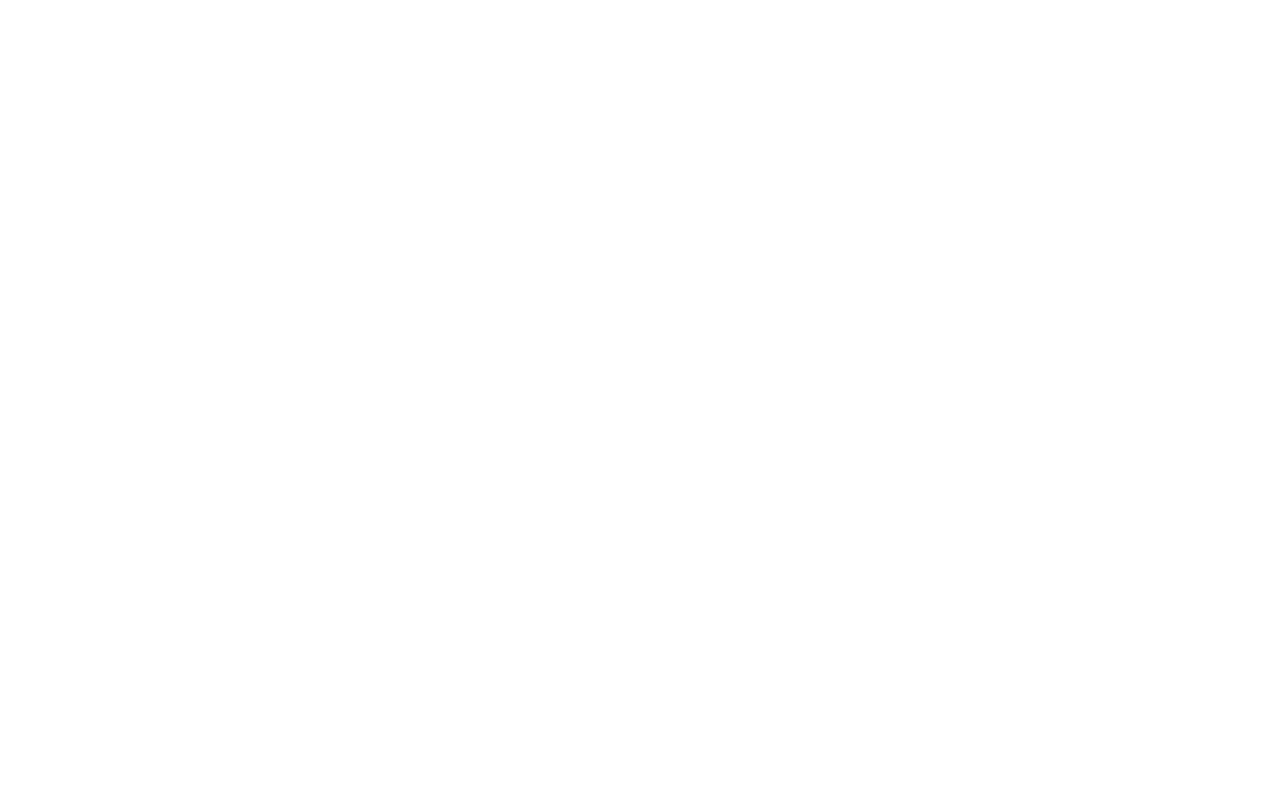
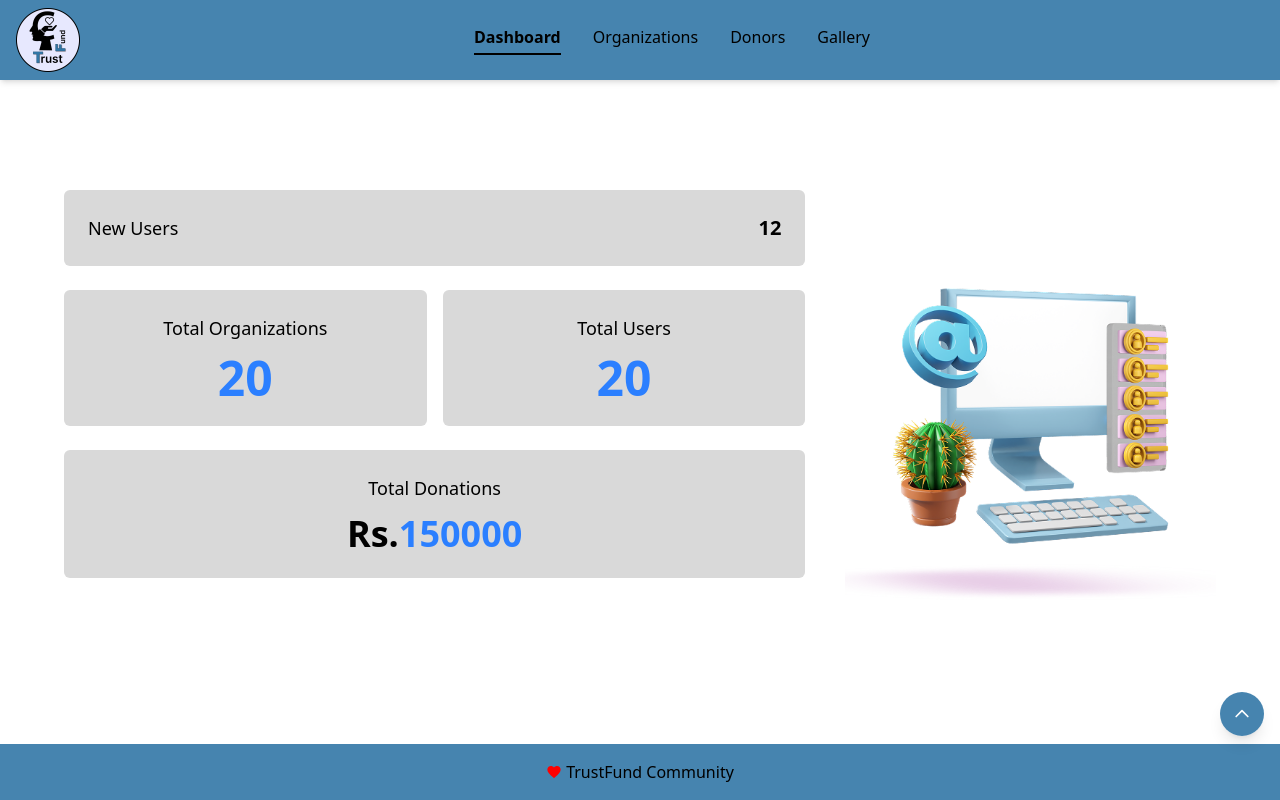
Before and after one commit to binathlaknaka/TrustFund-Frontend, a React (Vite) app: page /admin/dashboard in a window 1280 px wide. Before the commit this address had no page. Built offline with nearby package versions, Linux system fonts and the light colour scheme.

Commit message:
Admin Dashboard Initial

```diff
--- a/dev-dist/sw.js
+++ b/dev-dist/sw.js
@@ -82,7 +82,7 @@
     "revision": "3ca0b8505b4bec776b69afdba2768812"
   }, {
     "url": "index.html",
-    "revision": "0.d6ujc6a5q7"
+    "revision": "0.ti5n72j19r"
   }], {});
   workbox.cleanupOutdatedCaches();
   workbox.registerRoute(new workbox.NavigationRoute(workbox.createHandlerBoundToURL("index.html"), {
--- a/src/App.jsx
+++ b/src/App.jsx
@@ -14,6 +14,8 @@
 import { DonationProvider } from './context/DonationContext';
 import ProfilePage from './pages/ProfilePage';
 import ChatPage from './pages/ChatPage';
+
+import AdminDashboard from './pages/admin/Dashboard';
 
 function Layout() {
   return (
@@ -36,6 +38,7 @@
         <Router>
           <Routes>
             <Route element={<Layout />}>
+              {/* Regular user routes */}
               <Route path="/" element={<Home />} />
               <Route path="/gallery" element={<GalleryView />} />
               <Route path="/about" element={<AboutUs />} />
@@ -48,6 +51,9 @@
               <Route path="/category/:id/donate/:orgId" element={<DonationPage />} />
               <Route path="/profile" element={<ProfilePage />} />
               <Route path="/chat" element={<ChatPage />} />
+
+              {/* Admin routes */}
+              <Route path="/admin/dashboard" element={<AdminDashboard />} />
             </Route>
           </Routes>
         </Router>
--- a/src/components/NavBar.jsx
+++ b/src/components/NavBar.jsx
@@ -9,21 +9,84 @@
   const location = useLocation();
   const navigate = useNavigate();
 
+  // Determine which navigation menu to show based on the current path
+  const getNavType = () => {
+    const path = location.pathname;
+    if (path.startsWith('/admin')) {
+      return 'admin';
+    } else if (path.startsWith('/org')) {
+      return 'organization';
+    }
+    return 'regular';
+  };
+
+  const navType = getNavType();
+
   useEffect(() => {
     const path = location.pathname;
-    const currentPage = path === '/' ? 'home' : path.substring(1);
+    // Extract the current page from the path
+    let currentPage;
+
+    if (path === '/') {
+      currentPage = 'home';
+    } else if (path === '/admin' || path === '/admin/') {
+      currentPage = 'dashboard';
+    } else if (path.startsWith('/admin/')) {
+      currentPage = path.substring(7); // Remove '/admin/'
+    } else if (path === '/org' || path === '/org/') {
+      currentPage = 'donations';
+    } else if (path.startsWith('/org/')) {
+      currentPage = path.substring(5); // Remove '/org/'
+    } else {
+      currentPage = path.substring(1); // Remove leading '/'
+    }
+
     setActivePage(currentPage);
   }, [location]);
 
+  // Get appropriate navigation links based on user type
+  const getNavLinks = () => {
+    switch (navType) {
+      case 'admin':
+        return [
+          { name: 'dashboard', path: '/admin/dashboard', label: 'Dashboard' },
+          { name: 'organizations', path: '/admin/organizations', label: 'Organizations' },
+          { name: 'donors', path: '/admin/donors', label: 'Donors' },
+          { name: 'gallery', path: '/admin/gallery', label: 'Gallery' }
+        ];
+      case 'organization':
+        return [
+          { name: 'donations', path: '/org/donations', label: 'Donations' },
+          { name: 'chats', path: '/org/chats', label: 'Chats' },
+          { name: 'post', path: '/org/post', label: 'Post' }
+        ];
+      default:
+        return [
+          { name: 'home', path: '/', label: 'Home' },
+          { name: 'category', path: '/category', label: 'Category' },
+          { name: 'gallery', path: '/gallery', label: 'Gallery' },
+          { name: 'about', path: '/about', label: 'About' },
+          { name: 'feedback', path: '/feedback', label: 'Feedback' }
+        ];
+    }
+  };
+
+  const navLinks = getNavLinks();
+
   const handleNavClick = (page) => {
     setActivePage(page);
+    setIsMenuOpen(false);
   };
 
   const handleSignupClick = () => {
     navigate('/signup');
+    setIsMenuOpen(false);
   };
 
   const isActive = (page) => activePage === page;
+
+  // Show account button only for regular users
+  const showAccountButton = navType === 'regular';
 
   return (
     <nav style={{ backgroundColor: '#3276A6E5' }} className="shadow-md">
@@ -36,44 +99,37 @@
           />
         </div>
 
+        {/* Desktop Navigation Menu */}
+        {navType === 'regular' ? (
           <div className="hidden md:flex space-x-8 text-black font-medium">
+            {navLinks.map((link) => (
               <a
-            href="/"
-            onClick={() => handleNavClick('home')}
-            className={`hover:text-gray-200 transition-colors ${isActive('home') ? 'font-bold text-black border-b-2 border-black pb-1' : ''}`}
+                key={link.name}
+                href={link.path}
+                onClick={() => handleNavClick(link.name)}
+                className={`hover:text-gray-200 transition-colors ${isActive(link.name) ? 'font-bold text-black border-b-2 border-black pb-1' : ''}`}
               >
-            Home
+                {link.label}
               </a>
+            ))}
+          </div>
+        ) : (
+          <div className="hidden md:flex space-x-8 text-black font-medium mx-auto">
+            {navLinks.map((link) => (
               <a
-            href="/category"
-            onClick={() => handleNavClick('category')}
-            className={`hover:text-gray-200 transition-colors ${isActive('category') ? 'font-bold text-black border-b-2 border-black pb-1' : ''}`}
+                key={link.name}
+                href={link.path}
+                onClick={() => handleNavClick(link.name)}
+                className={`hover:text-gray-200 transition-colors ${isActive(link.name) ? 'font-bold text-black border-b-2 border-black pb-1' : ''}`}
               >
-            Category
+                {link.label}
               </a>
-          <a
-            href="/gallery"
-            onClick={() => handleNavClick('gallery')}
-            className={`hover:text-gray-200 transition-colors ${isActive('gallery') ? 'font-bold text-black border-b-2 border-black pb-1' : ''}`}
-          >
-            Gallery
-          </a>
-          <a
-            href="/about"
-            onClick={() => handleNavClick('about')}
-            className={`hover:text-gray-200 transition-colors ${isActive('about') ? 'font-bold text-black border-b-2 border-black pb-1' : ''}`}
-          >
-            About
-          </a>
-          <a
-            href="/feedback"
-            onClick={() => handleNavClick('feedback')}
-            className={`hover:text-gray-200 transition-colors ${isActive('feedback') ? 'font-bold text-black border-b-2 border-black pb-1' : ''}`}
-          >
-            Feedback
-          </a>
+            ))}
           </div>
+        )}
 
+        {/* Create Account Button (only for regular users) */}
+        {showAccountButton && (
           <div className="hidden md:block">
             <button
               onClick={handleSignupClick}
@@ -82,7 +138,12 @@
               create account
             </button>
           </div>
+        )}
 
+        {/* Empty div for admin/org navbar to maintain spacing */}
+        {navType !== 'regular' && <div className="hidden md:block"></div>}
+
+        {/* Mobile Menu Button */}
         <div className="md:hidden">
           <button
             onClick={() => setIsMenuOpen(!isMenuOpen)}
@@ -93,50 +154,30 @@
         </div>
       </div>
 
+      {/* Mobile Navigation Menu */}
       {isMenuOpen && (
         <div className="md:hidden bg-blue-500 pt-2 pb-4 absolute w-full z-10">
-          <div className="flex flex-col space-y-3 px-4 text-white">
+          <div className={`flex flex-col space-y-3 px-4 text-white ${navType !== 'regular' ? 'items-center' : ''}`}>
+            {navLinks.map((link) => (
               <a
-              href="/"
-              onClick={() => handleNavClick('home')}
-              className={`py-2 hover:bg-blue-600 px-2 rounded ${isActive('home') ? 'font-bold text-black bg-blue-300 border-b-2 border-black' : ''}`}
+                key={link.name}
+                href={link.path}
+                onClick={() => handleNavClick(link.name)}
+                className={`py-2 hover:bg-blue-600 px-2 rounded ${isActive(link.name) ? 'font-bold text-black bg-blue-300 border-b-2 border-black' : ''}`}
               >
-              Home
+                {link.label}
               </a>
-            <a
-              href="/category"
-              onClick={() => handleNavClick('category')}
-              className={`py-2 hover:bg-blue-600 px-2 rounded ${isActive('category') ? 'font-bold text-black bg-blue-300 border-b-2 border-black' : ''}`}
-            >
-              Category
-            </a>
-            <a
-              href="/gallery"
-              onClick={() => handleNavClick('gallery')}
-              className={`py-2 hover:bg-blue-600 px-2 rounded ${isActive('gallery') ? 'font-bold text-black bg-blue-300 border-b-2 border-black' : ''}`}
-            >
-              Gallery
-            </a>
-            <a
-              href="/about"
-              onClick={() => handleNavClick('about')}
-              className={`py-2 hover:bg-blue-600 px-2 rounded ${isActive('about') ? 'font-bold text-black bg-blue-300 border-b-2 border-black' : ''}`}
-            >
-              About
-            </a>
-            <a
-              href="/feedback"
-              onClick={() => handleNavClick('feedback')}
-              className={`py-2 hover:bg-blue-600 px-2 rounded ${isActive('feedback') ? 'font-bold text-black bg-blue-300 border-b-2 border-black' : ''}`}
-            >
-              Feedback
-            </a>
+            ))}
+
+            {/* Mobile Create Account Button (only for regular users) */}
+            {showAccountButton && (
               <button
                 onClick={handleSignupClick}
                 className="bg-white text-black font-medium py-2 px-6 rounded-full hover:bg-gray-100 self-start"
               >
                 create account
               </button>
+            )}
           </div>
         </div>
       )}
--- /dev/null
+++ b/src/pages/admin/Dashboard.jsx
@@ -0,0 +1,55 @@
+import React from 'react';
+import AdminDashboardImage from '../../assets/admin-dashboard.png';
+
+const AdminDashboard = () => {
+  return (
+    <div className="container mx-auto px-4 text-black flex justify-center items-center min-h-[calc(100vh-8rem)]">
+      {/* Main Dashboard Container */}
+      <div className="flex flex-col md:flex-row gap-10 w-full max-w-6xl mx-auto">
+        {/* Left Section: Statistics */}
+        <div className="w-full md:w-2/3 space-y-6">
+          {/* New Users Card */}
+          <div className="bg-[#D9D9D9] rounded-md p-6 flex justify-between items-center">
+            <h3 className="text-lg font-medium">New Users</h3>
+            <p className="text-xl font-bold">12</p>
+          </div>
+
+          {/* Cards Row */}
+          <div className="grid grid-cols-2 gap-4">
+            {/* Total Organizations Card */}
+            <div className="bg-[#D9D9D9] rounded-md p-6">
+              <h3 className="text-lg font-medium text-center mb-3">Total Organizations</h3>
+              <p className="text-5xl font-bold text-center text-blue-500">20</p>
+            </div>
+
+            {/* Total Users Card */}
+            <div className="bg-[#D9D9D9] rounded-md p-6">
+              <h3 className="text-lg font-medium text-center mb-3">Total Users</h3>
+              <p className="text-5xl font-bold text-center text-blue-500">20</p>
+            </div>
+          </div>
+
+          {/* Total Donations Card */}
+          <div className="bg-[#D9D9D9] rounded-md p-6">
+            <h3 className="text-lg font-medium text-center mb-3">Total Donations</h3>
+            <p className="text-4xl font-bold text-center">
+              <span className="text-black">Rs.</span>
+              <span className="text-blue-500">150000</span>
+            </p>
+          </div>
+        </div>
+
+        {/* Right Section: Image */}
+        <div className="w-full md:w-1/3 flex items-center justify-center">
+          <img
+            src={AdminDashboardImage}
+            alt="Computer with cactus"
+            className="w-full max-w-md h-auto"
+          />
+        </div>
+      </div>
+    </div>
+  );
+};
+
+export default AdminDashboard;
```
Also changed, not shown: src/assets/admin-dashboard.png (added). Lines whose indentation alone changed are shown as unchanged.
